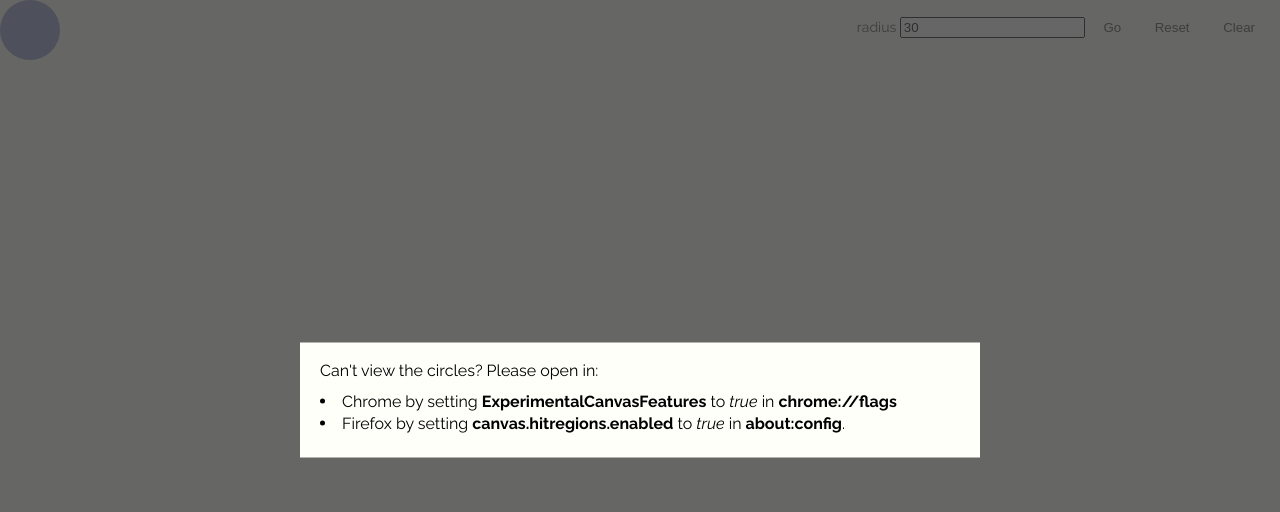
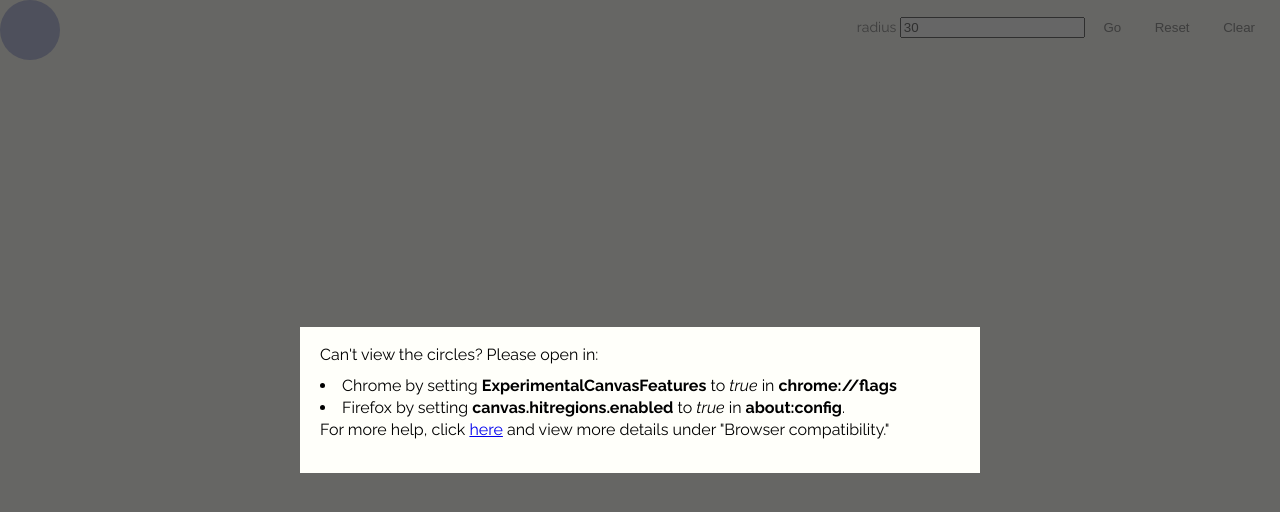
Before and after one commit to kellyzhou/circles, a website: page index.html in a window 1280 px wide. Drawn offline with nearby package versions, Linux system fonts and the light colour scheme.

Commit message:
Add help message

```diff
--- a/index.html
+++ b/index.html
@@ -26,6 +26,7 @@
 				<li>Firefox by setting <strong>canvas.hitregions.enabled</strong> to <em>true</em> in <strong>about:config</strong>.
 				</li>
 			</ul>
+			<p>For more help, click <a href="https://developer.mozilla.org/en-US/docs/Web/API/CanvasRenderingContext2D/addHitRegion#Specifications" target="blank">here</a> and view more details under "Browser compatibility."</p>
 		</div>
 	</div>
 
```
